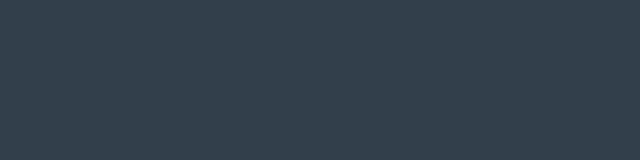
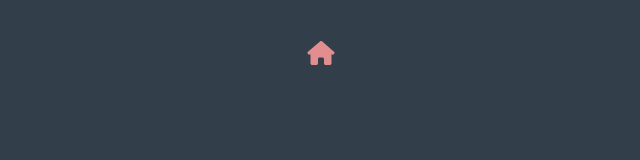
Before and after one commit to cuneytakcay/next-blogger, a React (Vite) app in the folder frontend/: page /login in a window 1280 px wide. Shown: the top 160 px of the page, without its empty margins (319-959 px from the left). Built offline with nearby package versions, Linux system fonts and the light colour scheme.

Commit message:
Adding loading icon to the login and signup button

```diff
--- a/frontend/src/components/auth/Login.jsx
+++ b/frontend/src/components/auth/Login.jsx
@@ -1,6 +1,8 @@
 import { useState } from 'react';
 import { useDispatch } from 'react-redux';
 import { Link, useNavigate } from 'react-router-dom';
+import { FontAwesomeIcon } from '@fortawesome/react-fontawesome';
+import { faSpinner, faHome } from '@fortawesome/free-solid-svg-icons';
 import { setUser } from '../../store/userSlice';
 import { setError } from '../../store/errorSlice';
 import styles from './auth.module.css';
@@ -8,11 +10,14 @@ import styles from './auth.module.css';
 const Login = () => {
   const [email, setEmail] = useState('');
   const [password, setPassword] = useState('');
+  const [isLoading, setIsLoading] = useState(false);
   const dispatch = useDispatch();
   const navigate = useNavigate();
 
   const handleSubmit = async (e) => {
     e.preventDefault();
+
+    setIsLoading(true);
 
     try {
       const response = await fetch('http://localhost:5000/auth/login', {
@@ -36,6 +41,7 @@ const Login = () => {
         dispatch(setUser(userData));
       } else {
         dispatch(setError({ status: 401, message: 'Login failed.' }));
+        setIsLoading(false);
         navigate('/error');
       }
     } catch (err) {
@@ -45,6 +51,7 @@ const Login = () => {
           message: 'Something went wrong. Please try again.',
         })
       );
+      setIsLoading(false);
       navigate('/error');
     }
   };
@@ -52,6 +59,9 @@ const Login = () => {
   return (
     <div className='fixed-container'>
       <h1 className={styles.title}>Login</h1>
+      <Link to='/' className={styles['home-icon']} title='Homepage'>
+        <FontAwesomeIcon icon={faHome} />
+      </Link>
       <form className={styles.form} onSubmit={handleSubmit}>
         <div className={styles['input-container']}>
           <input
@@ -77,8 +87,8 @@ const Login = () => {
             Password
           </label>
         </div>
-        <button className={styles.button} type='submit'>
-          Login
+        <button className={styles.button} type='submit' disabled={isLoading}>
+          {isLoading ? <FontAwesomeIcon icon={faSpinner} spin /> : 'Login'}
         </button>
       </form>
       <p className={styles.text}>
--- a/frontend/src/components/auth/Signup.jsx
+++ b/frontend/src/components/auth/Signup.jsx
@@ -1,5 +1,7 @@
 import { useState } from 'react';
 import { Link, useNavigate } from 'react-router-dom';
+import { FontAwesomeIcon } from '@fortawesome/react-fontawesome';
+import { faSpinner, faHome } from '@fortawesome/free-solid-svg-icons';
 import styles from './auth.module.css';
 
 const Signup = () => {
@@ -7,10 +9,13 @@ const Signup = () => {
   const [lastName, setLastName] = useState('');
   const [email, setEmail] = useState('');
   const [password, setPassword] = useState('');
+  const [isLoading, setIsLoading] = useState(false);
   const navigate = useNavigate();
 
   const handleSubmit = async (e) => {
     e.preventDefault();
+
+    setIsLoading(true);
 
     try {
       const response = await fetch('http://localhost:5000/auth/register', {
@@ -29,19 +34,24 @@ const Signup = () => {
       const data = await response.json();
 
       if (response.ok) {
+        setIsLoading(false);
         navigate('/login');
       } else {
+        setIsLoading(false);
         throw new Error(data.message || 'Registration failed');
       }
     } catch (err) {
       console.error('Registration error:', err);
-      setError(err.message);
+      setIsLoading(false);
     }
   };
 
   return (
     <div className='fixed-container'>
       <h1 className={styles.title}>Sign Up</h1>
+      <Link to='/' className={styles['home-icon']} title='Homepage'>
+        <FontAwesomeIcon icon={faHome} />
+      </Link>
       <form className={styles.form} onSubmit={handleSubmit}>
         <div className={styles['input-container']}>
           <input
@@ -91,8 +101,8 @@ const Signup = () => {
             Password
           </label>
         </div>
-        <button className={styles.button} type='submit'>
-          Sign Up
+        <button className={styles.button} type='submit' disabled={isLoading}>
+          {isLoading ? <FontAwesomeIcon icon={faSpinner} spin /> : 'Sign Up'}
         </button>
       </form>
       <p className={styles.text}>
--- a/frontend/src/components/auth/auth.module.css
+++ b/frontend/src/components/auth/auth.module.css
@@ -2,6 +2,20 @@
   font-size: 2rem;
   font-weight: bold;
   color: var(--text-light);
+}
+
+.home-icon {
+  position: absolute;
+  top: 40px;
+  left: 50%;
+  transform: translateX(-50%);
+  font-size: 1.5rem;
+  color: var(--coral);
+  transition: all 0.2s ease-in-out;
+}
+
+.home-icon:hover {
+  color: var(--brick);
 }
 
 .form {
@@ -61,9 +75,14 @@
   transition: all 0.2s ease-in-out;
 }
 
-.button:hover {
+.button:hover,
+.button:disabled {
   color: var(--white);
   background-color: var(--brick);
+}
+
+.button:disabled {
+  cursor: not-allowed;
 }
 
 .text {
--- a/frontend/src/components/error/Error.jsx
+++ b/frontend/src/components/error/Error.jsx
@@ -13,7 +13,7 @@ const Error = () => {
   useEffect(() => {
     const redirectTimer = setTimeout(() => {
       navigate('/login');
-    }, 5000);
+    }, 3000);
 
     return () => clearTimeout(redirectTimer);
   }, [navigate]);
```
